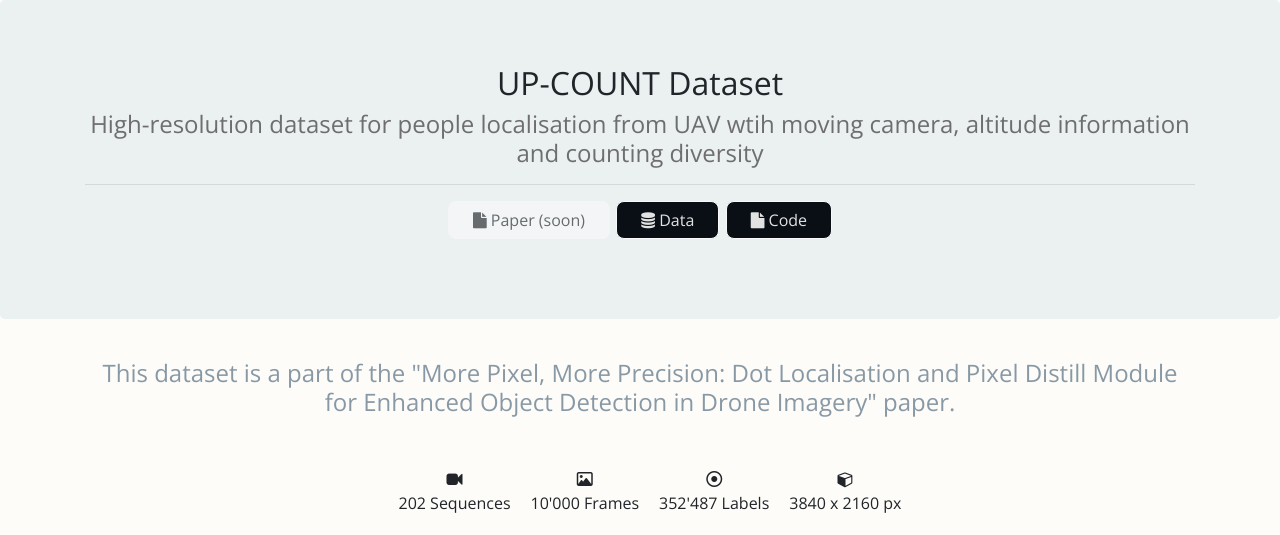
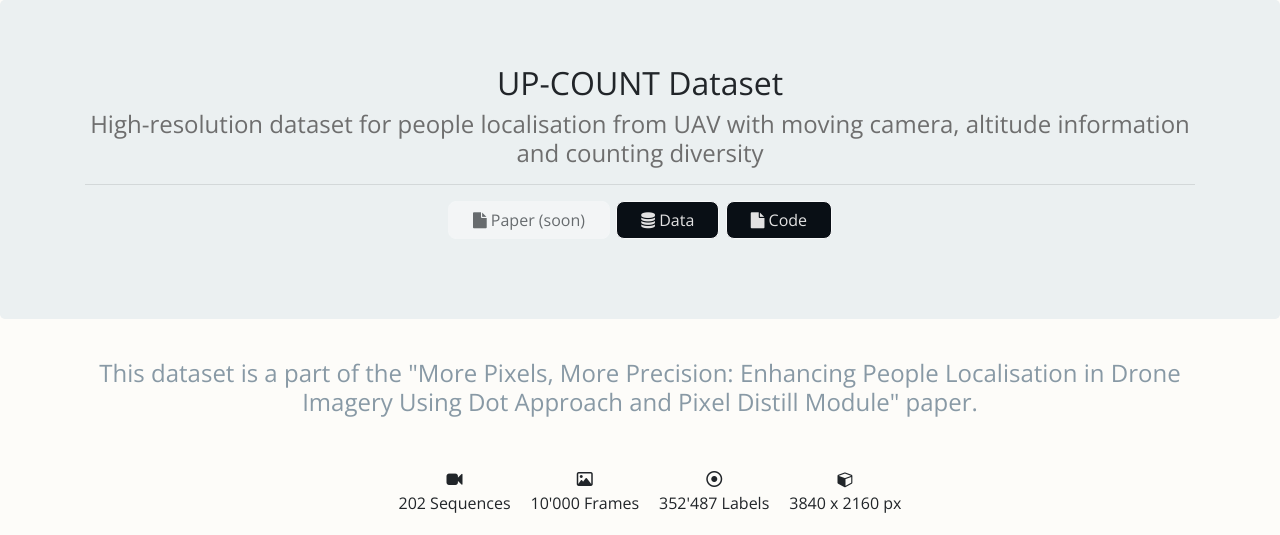
Before and after one commit to up-count/up-count.github.io, a plain HTML site: page index.html in a window 1280 px wide. Shown: the top 535 px of the page. Drawn offline with nearby package versions, Linux system fonts and the light colour scheme.

Commit message:
Update index.html

```diff
--- a/index.html
+++ b/index.html
@@ -30,7 +30,7 @@
         <div class="row">
           <div class="col">
             <h2>UP-COUNT Dataset</h2>
-            <h4 style="color:#6e6e6e;"> High-resolution dataset for people localisation from UAV wtih moving camera, altitude information and counting diversity</h4>
+            <h4 style="color:#6e6e6e;"> High-resolution dataset for people localisation from UAV with moving camera, altitude information and counting diversity</h4>
             <hr>
             <!-- author thing here -->
 
@@ -62,7 +62,7 @@
       <div class="row">
         <div class="col-12 text-center">
         <h6 style="color:#8899a5; font-size:x-large;" class="text-center">
-              This dataset is a part of the "More Pixel, More Precision: Dot Localisation and Pixel Distill Module for Enhanced Object Detection in Drone Imagery" paper.
+              This dataset is a part of the "More Pixels, More Precision: Enhancing People Localisation in Drone Imagery Using Dot Approach and Pixel Distill Module" paper.
             </h6>
             <div><b style="color:#fd5638; font-size:large" id="demo-warning"></b>
         </div>
@@ -222,6 +222,13 @@
     <h3>The highest altitude</h3>
     <iframe width="100%" height="100%" src="https://www.youtube.com/embed/fJWy2-p9V0M?autoplay=0&mute=1&loop=1" title="UP-COUNT dataset | The highest altitude recorded sequence" frameborder="0" allow="accelerometer; autoplay; clipboard-write; encrypted-media; gyroscope; picture-in-picture; web-share" allowfullscreen></iframe>
   </section>
+  <BR><BR>
+
+  <section class="youtube-embed">
+    <h3>Example dataset usage in an application</h3>
+    <iframe width="100%" height="100%" src="https://www.youtube.com/embed/20wzk1pr26I?autoplay=0&mute=1&loop=1" title="Application | Example counting" frameborder="0" allow="accelerometer; autoplay; clipboard-write; encrypted-media; gyroscope; picture-in-picture; web-share" allowfullscreen></iframe>
+  </section>
+
   <BR><BR><BR><BR>
 
     <section class="table">
```
